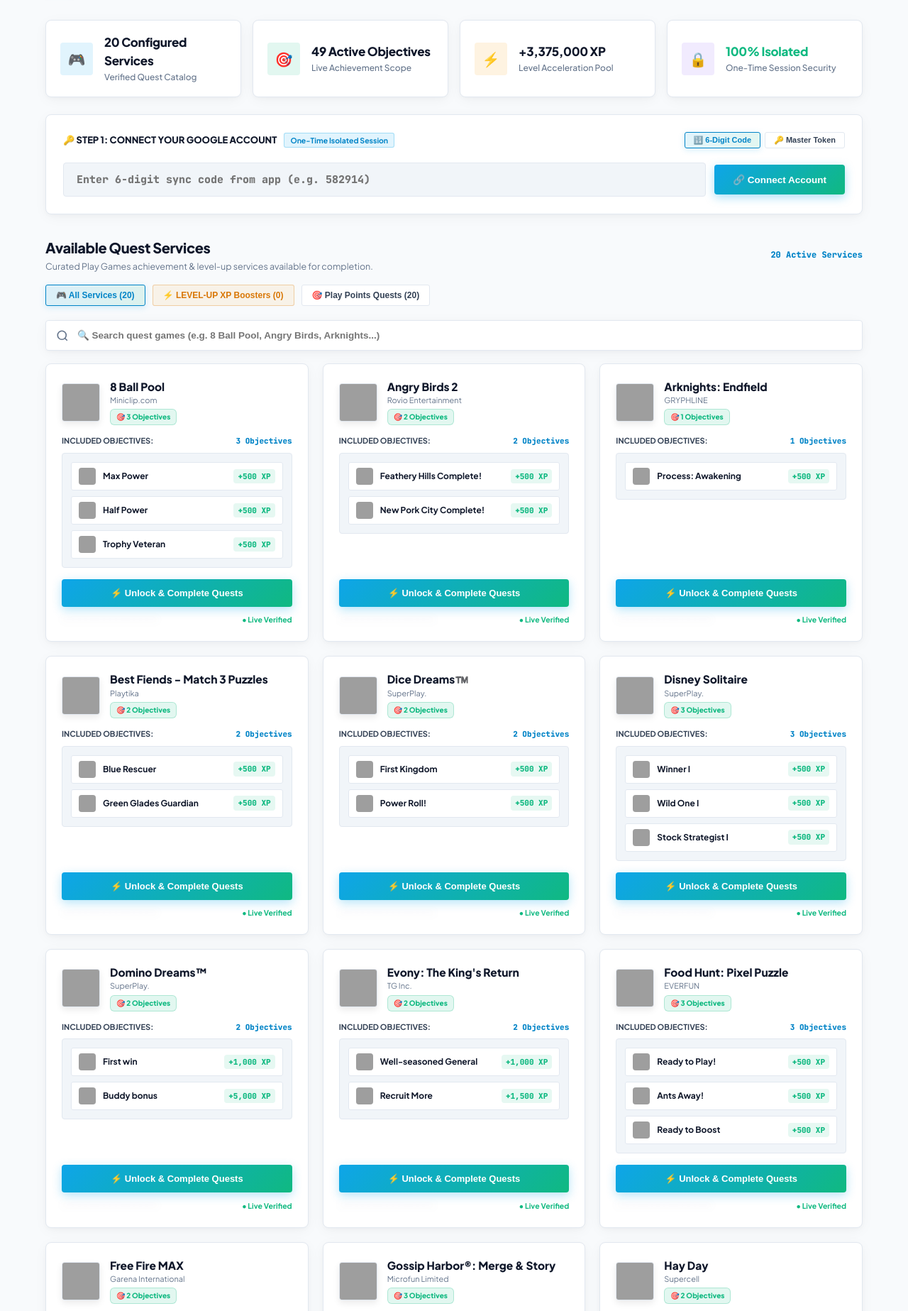
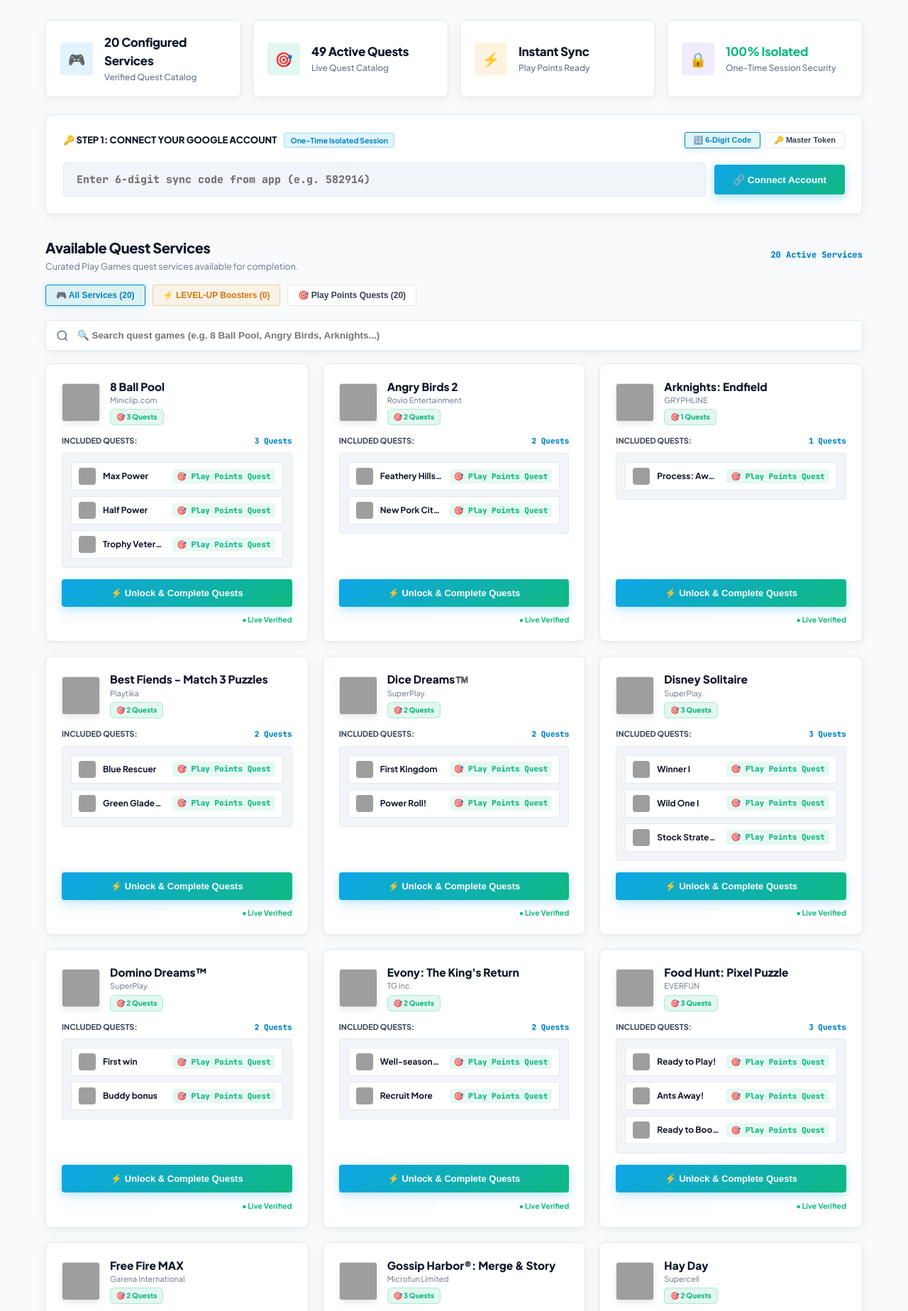
Before and after one commit to killerxoffical/pp-mod-auto-quest, a Flask app: page /portal in a window 1280 px wide. Shown: the part 73-1920 px from the top of the page at 71% size. Run offline with Flask 3, Linux system fonts and the light colour scheme; grey boxes are pictures that could not be loaded.

Commit message:
Update portal UI terminology: use Quests instead of Objectives/XP

```diff
--- a/templates/portal.html
+++ b/templates/portal.html
@@ -499,15 +499,15 @@
             <div class="metric-tile">
                 <div class="tile-icon green">🎯</div>
                 <div class="tile-text">
-                    <h3 id="statQuestsCount">0 Objectives</h3>
-                    <p>Live Achievement Scope</p>
+                    <h3 id="statQuestsCount">0 Active Quests</h3>
+                    <p>Live Quest Catalog</p>
                 </div>
             </div>
             <div class="metric-tile">
                 <div class="tile-icon gold">⚡</div>
                 <div class="tile-text">
-                    <h3>+3,375,000 XP</h3>
-                    <p>Level Acceleration Pool</p>
+                    <h3>Instant Sync</h3>
+                    <p>Play Points Ready</p>
                 </div>
             </div>
             <div class="metric-tile">
@@ -590,7 +590,7 @@
                 <div>
                     <h2 style="font-size:20px; font-weight:900; letter-spacing:-0.4px;">Available Quest Services</h2>
                     <p style="font-size:12.5px; color:var(--text-muted); margin-top:2px;">
-                        Curated Play Games achievement &amp; level-up services available for completion.
+                        Curated Play Games quest services available for completion.
                     </p>
                 </div>
                 <span style="font-size:12px; font-weight:800; color:var(--accent-cyan); font-family:'JetBrains Mono';" id="serviceCountBadge">
@@ -604,7 +604,7 @@
                     <span>🎮 All Services (<span id="portalCountAll">0</span>)</span>
                 </button>
                 <button class="portal-section-pill" id="portalPillLevelUp" onclick="setPortalSection('level_up')" style="color:#d97706; border-color:rgba(217,119,6,0.3); background:rgba(245,158,11,0.08);">
-                    <span>⚡ LEVEL-UP XP Boosters (<span id="portalCountLevelUp">0</span>)</span>
+                    <span>⚡ LEVEL-UP Boosters (<span id="portalCountLevelUp">0</span>)</span>
                 </button>
                 <button class="portal-section-pill" id="portalPillQuests" onclick="setPortalSection('quest_unlocker')">
                     <span>🎯 Play Points Quests (<span id="portalCountQuests">0</span>)</span>
@@ -620,7 +620,7 @@
             </div>
             <div id="portalLiveSyncNotice" style="display:none; align-items:center; gap:8px; margin-bottom:14px; padding:8px 14px; background:rgba(2,132,199,0.08); border:1px solid rgba(2,132,199,0.25); border-radius:var(--radius-md); font-size:12px; color:var(--accent-cyan); font-weight:600;">
                 <div class="spinner" style="width:14px; height:14px; border-width:2px; border-top-color:var(--accent-cyan);"></div>
-                <span>Checking real-time live achievement progress from Google Play Games servers...</span>
+                <span>Checking real-time live quest progress from Google Play Games servers...</span>
             </div>
 
             <div class="services-grid" id="portalServicesList">
@@ -637,7 +637,7 @@
             <div style="text-align:center; margin-bottom:18px;">
                 <div style="font-size:42px; margin-bottom:8px;">🎉</div>
                 <h3 id="modalResTitle" style="font-size:18px; font-weight:900; color:var(--text-primary); margin:0;">Quests Completed Successfully!</h3>
-                <p id="modalResSubtitle" style="font-size:12.5px; color:var(--text-muted); margin-top:4px;">Official GPGS Quest Objectives Completed</p>
+                <p id="modalResSubtitle" style="font-size:12.5px; color:var(--text-muted); margin-top:4px;">Google Play Store Quests Unlocked</p>
             </div>
 
             <div id="modalResBody" style="background:var(--bg-card-subtle); border:1px solid var(--border-color); border-radius:var(--radius-md); padding:16px; margin-bottom:18px; font-size:12.5px; line-height:1.6;">
@@ -711,7 +711,7 @@
                         totalQ += (s.selected_quests_count || (s.selected_quests ? s.selected_quests.length : 0));
                     });
                     const statQuests = document.getElementById("statQuestsCount");
-                    if (statQuests) statQuests.innerText = `${totalQ} Active Objectives`;
+                    if (statQuests) statQuests.innerText = `${totalQ} Active Quests`;
 
                     renderPortalServices();
                 }
@@ -849,9 +849,9 @@
                 } else if (completedCount > 0) {
                     secBadge = `<span class="service-badge-partial">⚡ ${completedCount}/${quests.length} সম্পূর্ণ (${quests.length - completedCount} টি বাকি)</span>`;
                 } else if (isLevelUp) {
-                    secBadge = `<span class="service-badge" style="background:rgba(245,158,11,0.15); color:#d97706; border-color:rgba(245,158,11,0.3);">⚡ LEVEL-UP (+100K XP)</span>`;
+                    secBadge = `<span class="service-badge" style="background:rgba(245,158,11,0.15); color:#d97706; border-color:rgba(245,158,11,0.3);">⚡ LEVEL-UP Boost</span>`;
                 } else {
-                    secBadge = `<span class="service-badge">🎯 ${selCount} Objectives</span>`;
+                    secBadge = `<span class="service-badge">🎯 ${selCount} Quests</span>`;
                 }
 
                 let questsHtml = "";
@@ -866,7 +866,7 @@
                             <img src="${iconSrc}" referrerpolicy="no-referrer" onerror="this.src='/static/images/achievements/badge_1.svg'" class="quest-icon">
                             <span class="quest-name">${escapeHtml(q.name)}</span>
                             ${doneBadge}
-                            <span class="quest-xp">+${(q.experiencePoints || 5000).toLocaleString()} XP</span>
+                            <span class="quest-xp">🎯 Play Points Quest</span>
                         </div>
                     `;
                 });
@@ -907,8 +907,8 @@
 
                             <div style="margin-top:14px;">
                                 <div style="display:flex; justify-content:space-between; align-items:center; margin-bottom:8px;">
-                                    <span style="font-size:11px; font-weight:700; color:var(--text-secondary); text-transform:uppercase;">Included Objectives:</span>
-                                    <span style="font-size:11px; font-weight:800; font-family:'JetBrains Mono'; color:${isCompleted ? '#10b981' : 'var(--accent-cyan)'};">${isCompleted ? `${quests.length}/${quests.length} Completed` : `${quests.length} Objectives`}</span>
+                                    <span style="font-size:11px; font-weight:700; color:var(--text-secondary); text-transform:uppercase;">Included Quests:</span>
+                                    <span style="font-size:11px; font-weight:800; font-family:'JetBrains Mono'; color:${isCompleted ? '#10b981' : 'var(--accent-cyan)'};">${isCompleted ? `${quests.length}/${quests.length} Completed` : `${quests.length} Quests`}</span>
                                 </div>
                                 <div class="quests-list">
                                     ${questsHtml}
```
